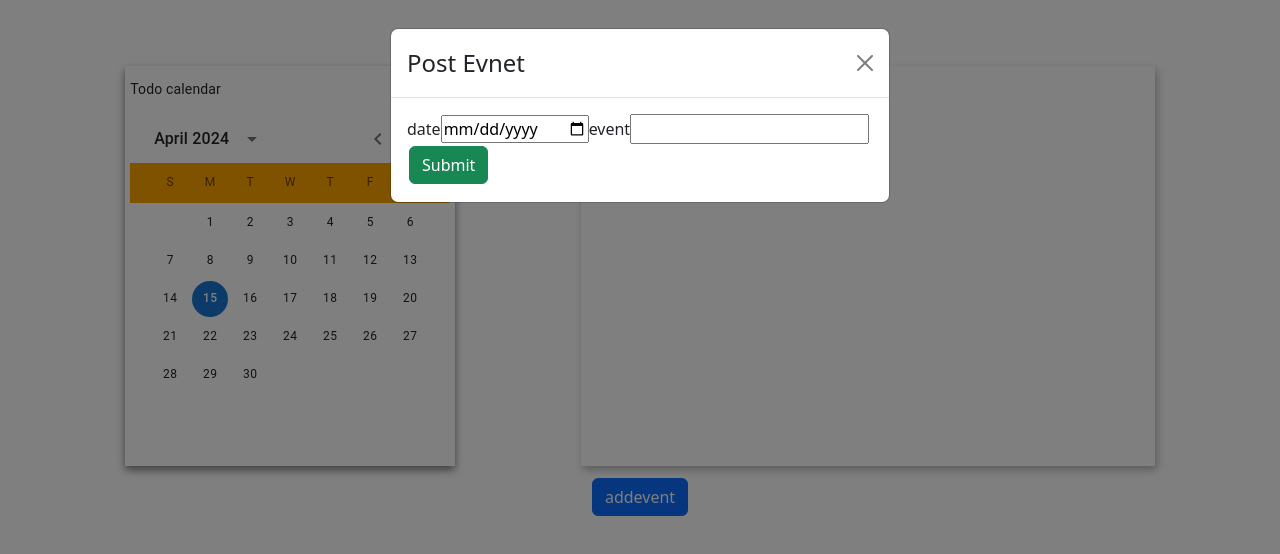
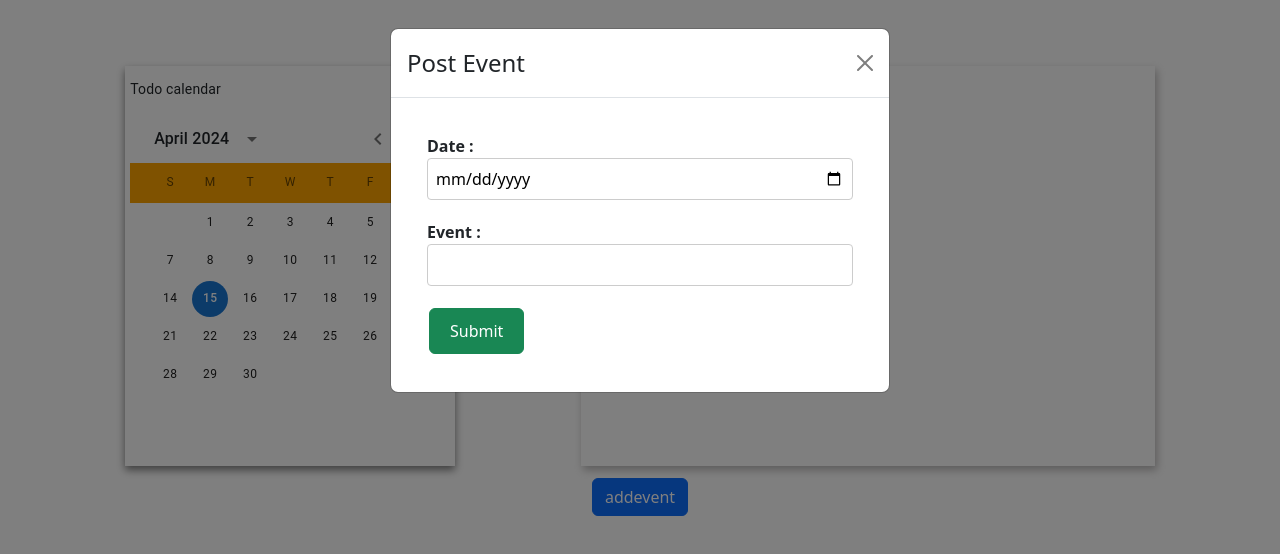
Before and after one commit to vidhyadhar9/Internship, a React (Create React App) app: page / in a window 1280 px wide. Both pictures are taken after a click on the button "addevent". Shown: the top 554 px of the page. Built offline with nearby package versions, Linux system fonts and the light colour scheme.

Commit message:
addEvent css

```diff
--- a/src/App.css
+++ b/src/App.css
@@ -54,3 +54,28 @@
 .btn{
   margin: 2px;
 }
+
+.AddEventForm{
+  padding: 20px;
+}
+
+.form-group {
+  margin-bottom: 20px;
+}
+
+label {
+  font-weight: bold;
+}
+
+input[type="date"],
+input[type="text"] {
+  width: 100%;
+  padding: 8px;
+  border: 1px solid #ccc;
+  border-radius: 4px;
+  box-sizing: border-box;
+}
+
+button[type="submit"] {
+  padding: 10px 20px;
+}
--- a/src/App.js
+++ b/src/App.js
@@ -128,23 +128,23 @@ function App() {
         addevent
       </Button>
 
-      <Modal show={show} onHide={handleClose}>
-        <Modal.Header closeButton>
-          <Modal.Title>Post Evnet</Modal.Title>
+      <Modal show={show} onHide={handleClose} className='AddEvent'>
+        <Modal.Header closeButton  className='CloseButton'>
+          <Modal.Title>Post Event</Modal.Title>
         </Modal.Header>
         <Modal.Body>
-          <form onSubmit={handleSubmit(postFun)}>
-            <label htmlFor="date">date</label>
-            <input
-              type="date"
-              {...register('date', { required: true })} // Register 'date' field
-            />
-            <label htmlFor="event">event</label>
-            <input
-              type="text"
-              {...register('event', { required: true })} // Register 'event' field
-            />
-            <button className="btn btn-success" type='submit'>Submit</button>
+          <form className='AddEventForm' onSubmit={handleSubmit(postFun)}>
+            <div className='form-group'>
+              <label htmlFor="date">Date :</label>
+              <input type="date" {...register('date', { required: true })} // Register 'date' field
+              />
+            </div>
+            <div className='form-group'>
+              <label htmlFor="event"> Event :</label>
+              <input type="text" {...register('event', { required: true })} // Register 'event' field
+              />
+            </div>
+            <button className="btn btn-success p1" type='submit'>Submit</button>
           </form>
         </Modal.Body>
       </Modal>
```
